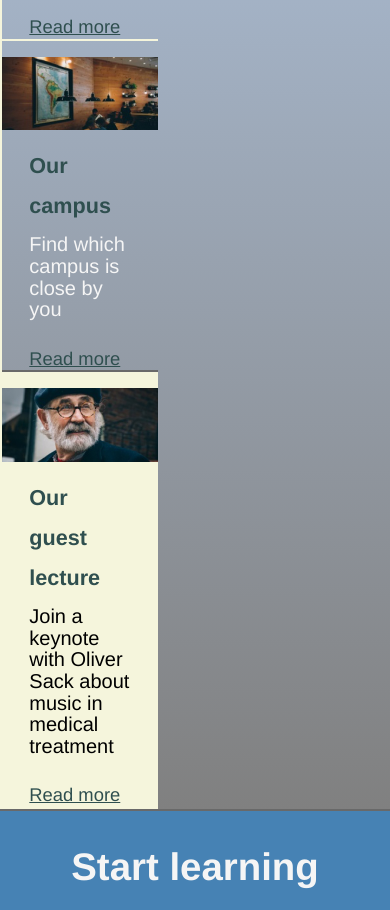
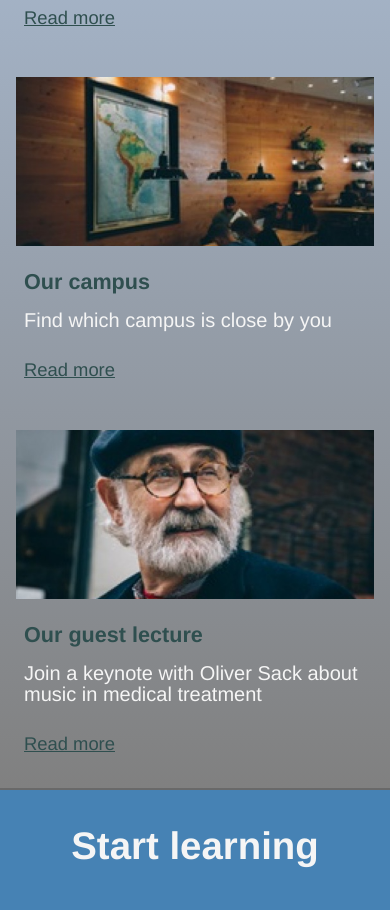
Before and after one commit to jridley11/colmar, a plain HTML site: page index.html in a window 390 px wide. Shown: the part 965-1875 px from the top of the page. Drawn offline with Linux system fonts and the light colour scheme; a web font is replaced by a local one.

Commit message:
Complete Info Section mobile view.

```diff
--- a/resources/css/style.css
+++ b/resources/css/style.css
@@ -382,7 +382,7 @@ footer a {
 
 /* Media Queries */
 /* Media Queries for when viewing on desktop device */
-@media only screen and  (min-width : 700px) {
+@media only screen and  (min-width: 700px) {
   header .desktop {
     display: flex;
     align-items: center;
@@ -397,8 +397,8 @@ footer a {
 }
 
 /* Media Queries for when viewing on mobile device */
-@media only screen and  (max-width : 700px) {
-  .desktop, .small-info .desktop {
+@media only screen and  (max-width: 700px) {
+  .desktop, .right .desktop {
     display: none;
   }
 
@@ -414,6 +414,12 @@ footer a {
     align-items: center;
   }
 
+  .mobile-container .mobile {
+    width: 100%;
+    height: auto;
+  }
+
+
   .mobile-container .left {
     padding: 0 0;
     width: 100%;
@@ -422,10 +428,6 @@ footer a {
   img, video {
     border: 0;
     border-radius: 0;
-  }
-
-  .mobile-container .right {
-    width: 100%;
   }
 
   .start-here-section h1 {
@@ -443,17 +445,42 @@ footer a {
     padding: 0 1rem 2rem 1rem;
   }
 
-  .small-info .mobile {
+  .info-section .mobile {
     width:100%;
     height: auto;
-    padding: 1rem;
     border-radius: 0%;
   }
 
   .small-info {
+    border: 0;
+    overflow: hidden;
     display: flex;
     flex-direction: column;
+    padding: 1rem;
+  }
 
+  .small-info img {
+    padding: 0;
+  }
+  .right {
+    width: 100%;
+
+  }
+  .small-info .text {
+    width: 100%;
+    padding: 1rem 0rem 1rem 1rem;
+  }
+
+  .info-section .right {
+    border: 0;
+  }
+
+  .guest {
+    background-color: transparent;
+  }
+
+  .guest {
+    color: whitesmoke;
   }
   footer span {
     margin-top: 1.5rem;
```
